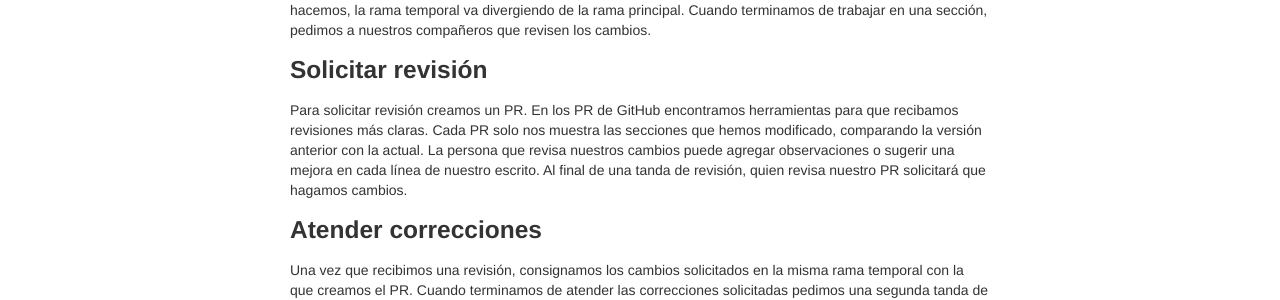
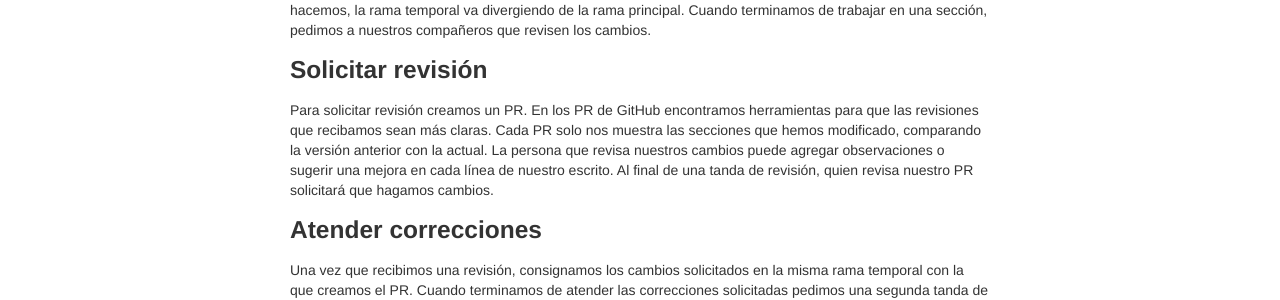
Before and after one commit to LizethMReyes/islasgeci.github.io, a Jekyll site: the page built from _posts/2021-05-18-latex_git.md, in a window 1280 px wide. Shown: the part 952-1252 px from the top of the page. Built offline with Jekyll 4.4.1, drawn with Linux system fonts in a browser that asks for light colours.

Commit message:
⚕️ Apply suggestions from code review
Co-authored-by: nepito <braulio.rojas@islas.org.mx>

```diff
--- a/_posts/2021-05-18-latex_git.md
+++ b/_posts/2021-05-18-latex_git.md
@@ -53,7 +53,8 @@
 ### Solicitar revisión
 
 Para solicitar revisión creamos un PR. En los PR de GitHub encontramos herramientas para que
-recibamos revisiones más claras. Cada PR solo nos muestra las secciones que hemos modificado,
+las revisiones que recibamos sean más claras. Cada PR solo nos muestra las secciones que
+hemos modificado,
 comparando la versión anterior con la actual. La persona que revisa nuestros cambios puede agregar
 observaciones o sugerir una mejora en cada línea de nuestro escrito. Al final de una tanda de
 revisión, quien revisa nuestro PR solicitará que hagamos cambios.
```
